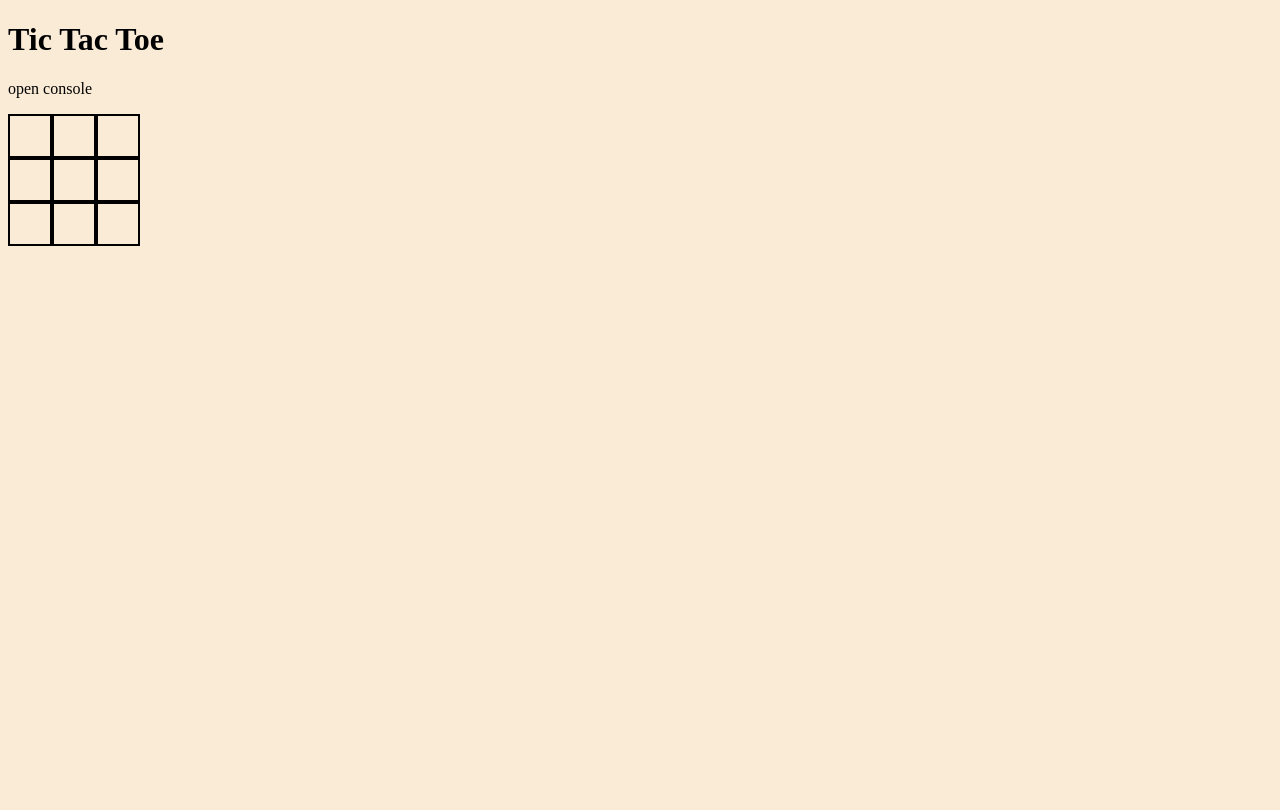
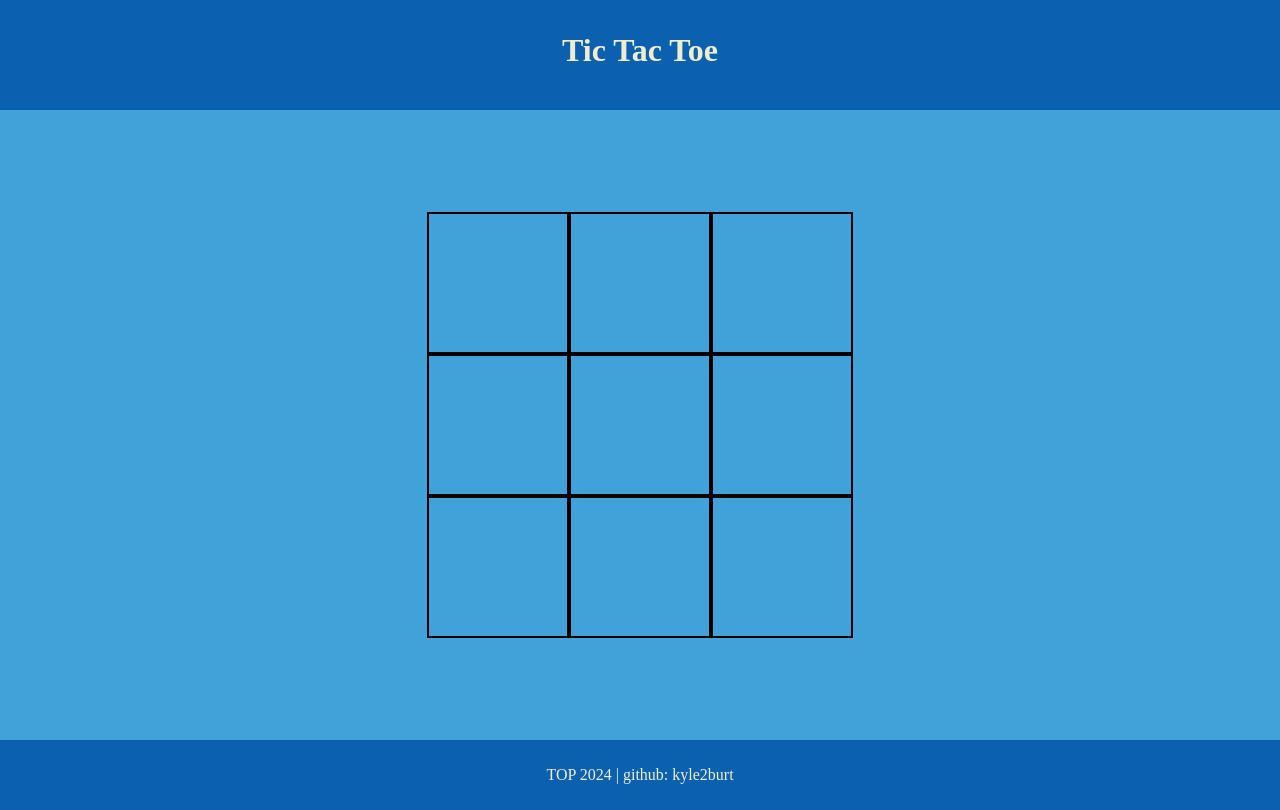
Before and after one commit to kyle2burt/ticTacToe, a plain HTML site: page index.html in a window 1280 px wide. Drawn offline with Linux system fonts and the light colour scheme.

Commit message:
Add styles to make the page look nice

```diff
--- a/index.html
+++ b/index.html
@@ -7,10 +7,13 @@
         <title>Tic Tac Toe</title>
     </head>
     <body>
-        <h1>Tic Tac Toe</h1>
-        <p>open console</p>
+        <header>
+            <h1>Tic Tac Toe</h1>
+        </header>
         <div id="game">
-
         </div>
+        <footer>
+            <p>TOP 2024 | github: kyle2burt</p>
+        </footer>
     </body>
 </html>
--- a/styles.css
+++ b/styles.css
@@ -1,9 +1,49 @@
+:root {
+    --black: #000000;
+    --darkblue: #0B60B0;
+    --lightblue: #40A2D8;
+    --white: #F0EDCF;
+}
+/* Page Objects */
 body {
-    background-color: antiquewhite;
+    margin: 0;
+    height: 100vh;
+    display: grid;
+    grid-template-columns: 1fr 1fr 1fr;
+    grid-template-rows: 100px 1fr 50px;
+    align-items: center;
+    background-color: var(--lightblue);
 }
-
+header {
+    grid-column: 1 / 4;
+    display: flex;
+    justify-content: center;
+    align-items: center;
+    color: var(--white);
+    background-color: var(--darkblue);
+    padding: 20px;
+}
+#game {
+    grid-column: 2 / 3;
+    align-self: center;
+    display: grid;
+    grid-template-rows: repeat(3, 1fr);
+    aspect-ratio: 1;
+}
+footer {
+    grid-column: 1 / 4;
+    grid-row: 3 / 4;
+    display: flex;
+    justify-content: center;
+    align-items: center;
+    color: var(--white);
+    background-color: var(--darkblue);
+    padding: 10px;
+}
+/* Game Objects */
 .row {
-    display: flex;
+    display: grid;
+    grid-template-columns: repeat(3, 1fr);
 }
 
 .row > h1 {
```
